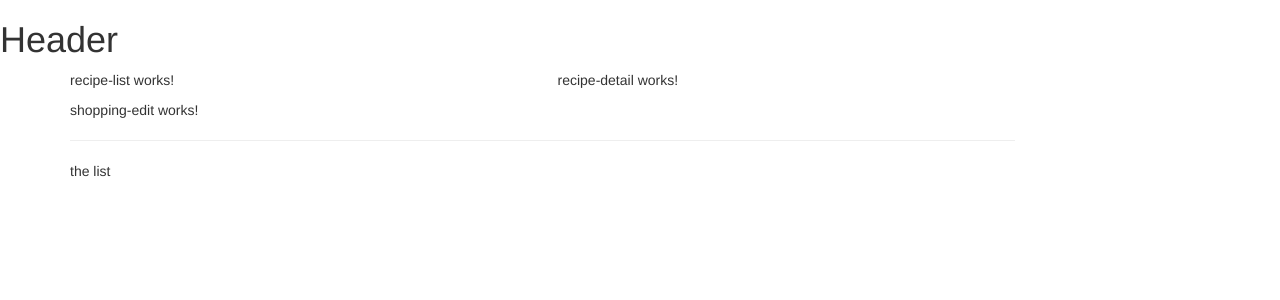
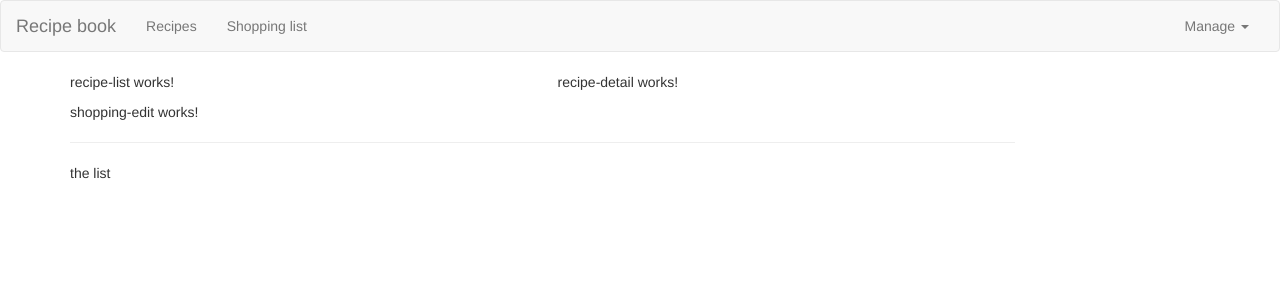
Before and after one commit to bendera/angular-udemy, an Angular app in the folder 03-course-project/: page / in a window 1280 px wide. Shown: the top 300 px of the page. Built offline with nearby package versions, Linux system fonts and the light colour scheme.

Commit message:
add navigation bar

```diff
--- a/03-course-project/src/app/header/header.component.html
+++ b/03-course-project/src/app/header/header.component.html
@@ -1 +1,22 @@
-<h1>Header</h1>
+<nav class="navbar navbar-default">
+  <div class="container-fluid">
+    <div class="navbar-header">
+      <a href="#" class="navbar-brand">Recipe book</a>
+    </div>
+    <div class="collapse navbar-collapse">
+      <ul class="nav navbar-nav">
+        <li><a href="#">Recipes</a></li>
+        <li><a href="#">Shopping list</a></li>
+      </ul>
+      <ul class="nav navbar-nav navbar-right">
+        <li class="dropdown">
+          <a href="#" class="dropdown-toggle" role="button">Manage <span class="caret"></span></a>
+          <ul class="dropdown-menu">
+            <li><a href="#">Save data</a></li>
+            <li><a href="#">Fetch data</a></li>
+          </ul>
+        </li>
+      </ul>
+    </div>
+  </div>
+</nav>
```
